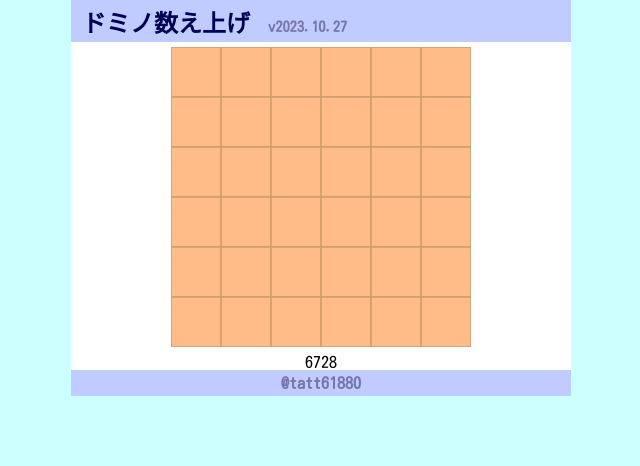
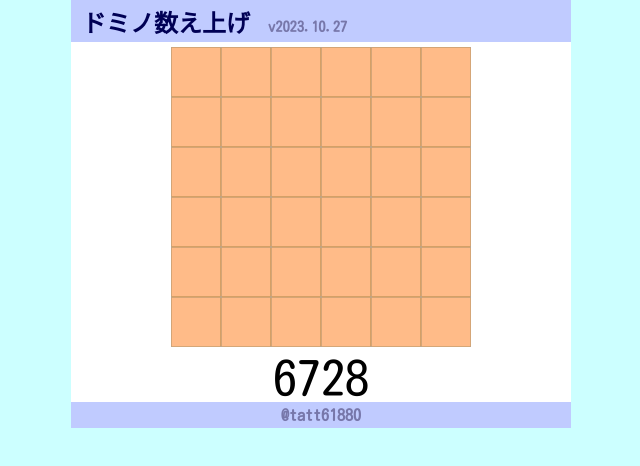
Before and after one commit to tatt61880/domino-counting, a website: page index.html in a window 1280 px wide. Shown: the whole page, without its empty margins (319-959 px from the left). Drawn offline with Linux system fonts and the light colour scheme.

Commit message:
Update main.css

```diff
--- a/css/main.css
+++ b/css/main.css
@@ -61,3 +61,7 @@ svg {
 g {
   pointer-events: none;
 }
+
+#result {
+  font-size: 3rem;
+}
```
